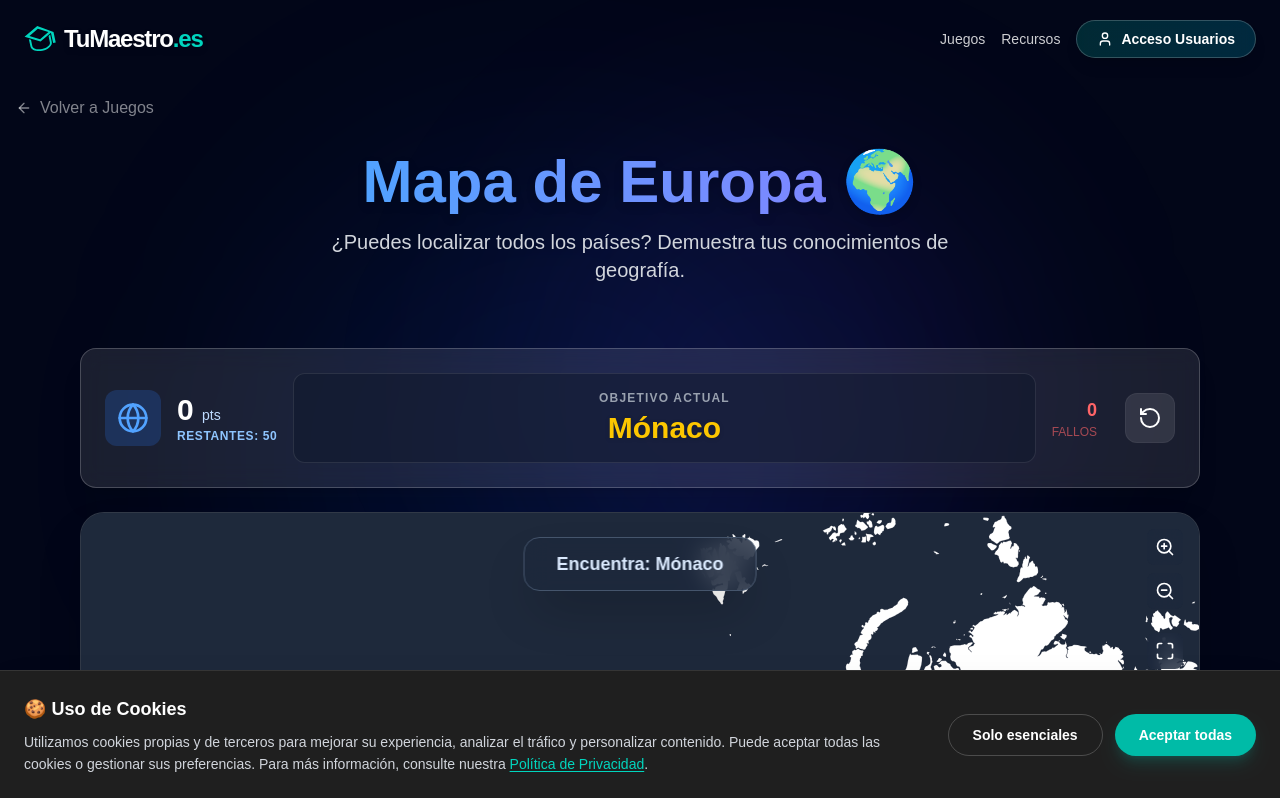
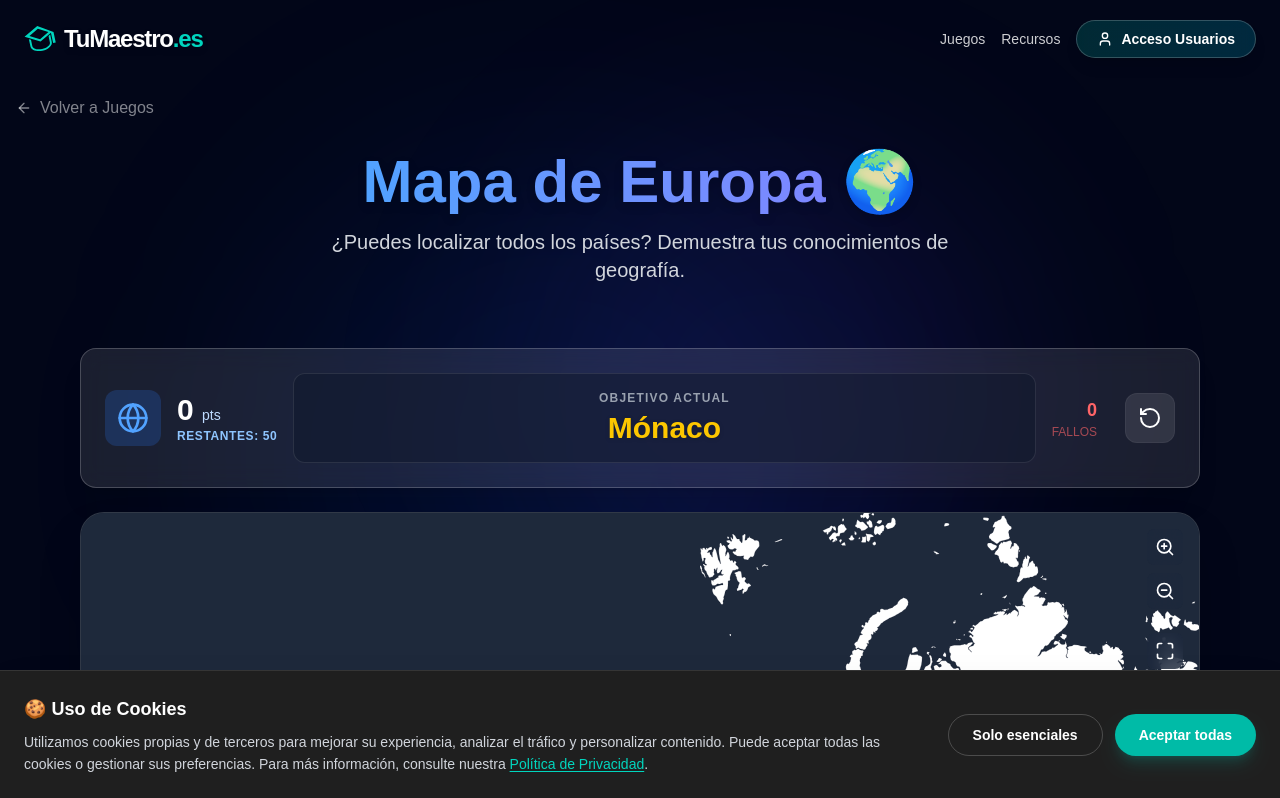
Before and after one commit to davidlpena74-bit/tumaestro, a Next.js app in the folder web/: page /juegos/mapa-europa in a window 1280 px wide. Shown: the top 798 px of the page. Built offline with nearby package versions, Linux system fonts and the light colour scheme; no server answers.

Commit message:
Remove 'Encuentra...' message box from map games

```diff
--- a/web/src/components/games/EuropeGame.tsx
+++ b/web/src/components/games/EuropeGame.tsx
@@ -123,7 +123,7 @@ export default function EuropeGame() {
         const randomIndex = Math.floor(Math.random() * currentRemaining.length);
         const next = currentRemaining[randomIndex];
         setTargetCountry(next);
-        setMessage(`Encuentra: ${next}`);
+        // setMessage(`Encuentra: ${next}`); // Removed initial message box
     };
 
     const handleCountryClick = (engName: string) => {
--- a/web/src/components/games/RegionGame.tsx
+++ b/web/src/components/games/RegionGame.tsx
@@ -57,7 +57,7 @@ export default function RegionGame() {
         setScore(0);
         setTimeLeft(60);
         pickNewTarget();
-        setMessage({ text: '¡Busca la Comunidad!', type: 'neutral' });
+        setMessage({ text: '', type: 'neutral' });
     };
 
     const pickNewTarget = () => {
```
